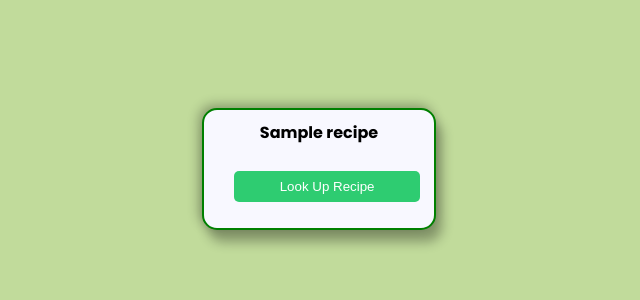
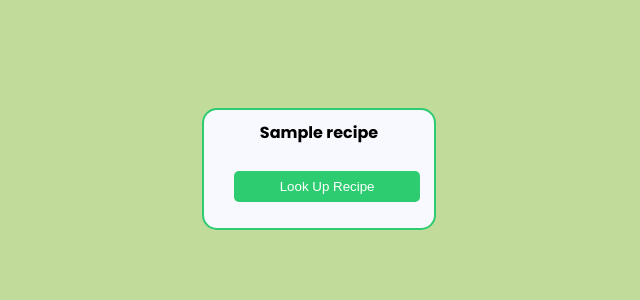
Before and after one commit to aryannaithani/DietPlanner, a Flask app: template templates/result.html in a window 1280 px wide. Shown: the top 300 px of the page, without its empty margins (321-961 px from the left). Run offline with Flask 3, Linux system fonts and the light colour scheme; the template is opened without the code that fills it: most values are stand-ins (such as "Sample title", 1, 10 or a date in 2020).

Commit message:
Slight Changes in UI

```diff
--- a/static/form.css
+++ b/static/form.css
@@ -81,15 +81,15 @@ a {
     padding-right: 20px;
     border-radius: 15px;
     background-color: ghostwhite;
-    border: 2px solid green;
+    border: 2px solid #2ecc71;
     margin-top: 100px;
-    box-shadow: 6.0px 12.0px 12.0px hsl(0deg 0% 0% / 0.31),
-                -3.0px -3px 12.0px hsl(0deg 0% 0% / 0.31);
 }
 
 .box:hover {
     transform: scale(1.05);
     transition: 0.4s;
+    box-shadow: 6.0px 12.0px 12.0px hsl(0deg 0% 0% / 0.31),
+                -3.0px -3px 12.0px hsl(0deg 0% 0% / 0.31);
 }
 
 button {
```
